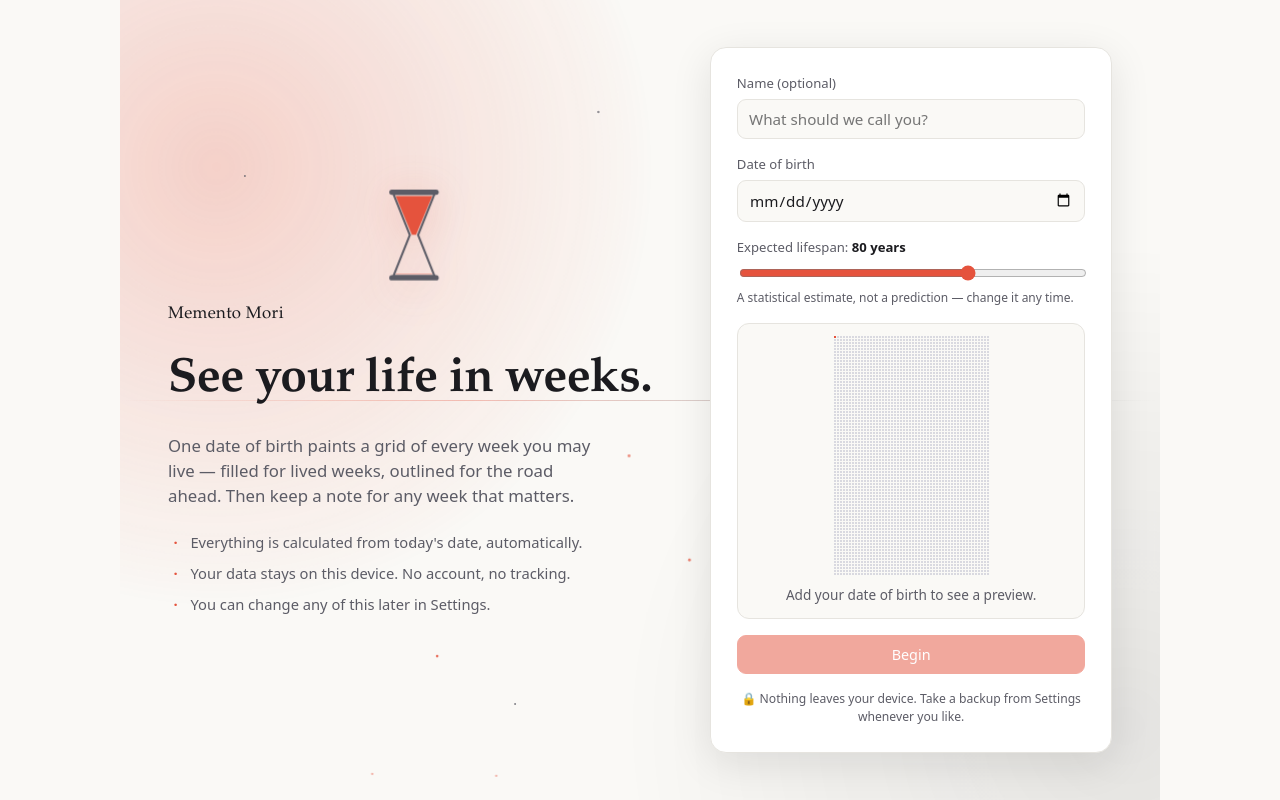
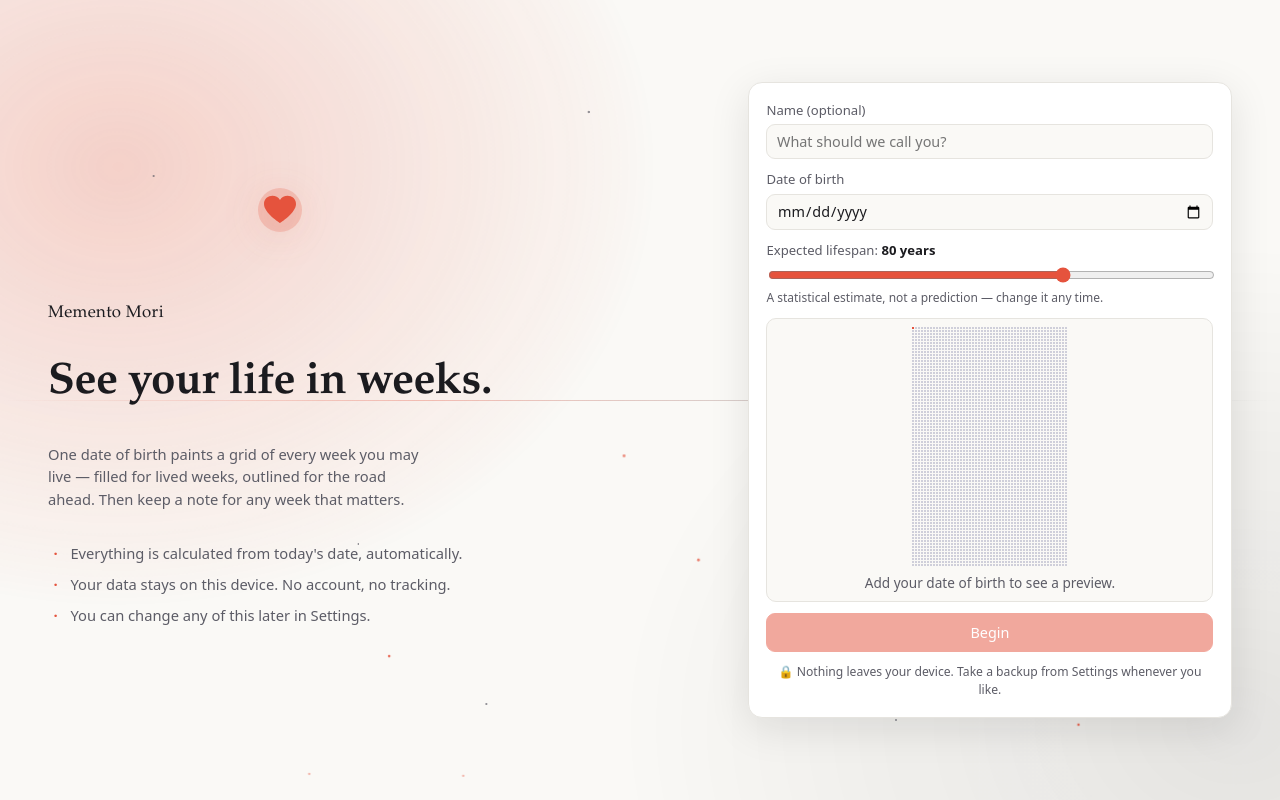
Before and after one commit to Aravind-Env/memento-mori-web, a React (Vite) app: page / in a window 1280 px wide. Built offline with nearby package versions, Linux system fonts and the light colour scheme.

Commit message:
Refine life grid with sacred-geometry aura and rework life/death onboarding art

```diff
--- a/src/features/grid/LifeGrid.tsx
+++ b/src/features/grid/LifeGrid.tsx
@@ -124,6 +124,10 @@ export function LifeGrid({
 
   return (
     <div className={`life-grid${reduceMotion ? ' reduce-motion' : ''}`}>
+      <div className="life-grid__aura" aria-hidden="true">
+        <span className="life-grid__glow" />
+        <GeometryBackdrop />
+      </div>
       <div className="life-grid__scroll" ref={scrollRef}>
         <div className="life-grid__inner">
           <div className="life-grid__toprow" style={{ paddingLeft: ROW_LABEL_W }}>
@@ -168,6 +172,7 @@ export function LifeGrid({
                     gridTemplateColumns: `repeat(${WEEKS_PER_YEAR}, ${cellSize}px)`,
                     gridTemplateRows: `${cellSize}px`,
                     gap,
+                    animationDelay: `${Math.min(row, 45) * 22}ms`,
                   }}
                 >
                   {Array.from({ length: WEEKS_PER_YEAR }, (_, col) => {
@@ -206,3 +211,52 @@ export function LifeGrid({
     </div>
   )
 }
+
+/** Sacred-geometry backdrop: slowly counter-rotating rings, polygons and spokes. */
+function GeometryBackdrop() {
+  const spokes = Array.from({ length: 12 }, (_, i) => {
+    const a = (i * 30 * Math.PI) / 180
+    return (
+      <line
+        key={i}
+        x1={200 + Math.cos(a) * 50}
+        y1={200 + Math.sin(a) * 50}
+        x2={200 + Math.cos(a) * 190}
+        y2={200 + Math.sin(a) * 190}
+      />
+    )
+  })
+
+  return (
+    <div className="life-grid__geometry-layer">
+      <svg
+        className="life-grid__geometry"
+        viewBox="0 0 400 400"
+        preserveAspectRatio="xMidYMid slice"
+        aria-hidden="true"
+      >
+        <g className="geo geo--a">
+          <circle cx="200" cy="200" r="190" />
+          <circle cx="200" cy="200" r="142" />
+          <circle cx="200" cy="200" r="94" />
+          <circle cx="200" cy="200" r="50" />
+          {spokes}
+        </g>
+        <g className="geo geo--b">
+          <polygon points="200,20 356,290 44,290" />
+          <polygon points="200,380 44,110 356,110" />
+        </g>
+        <g className="geo geo--c">
+          <polygon points="200,58 322,200 200,342 78,200" />
+          <rect x="112" y="112" width="176" height="176" />
+        </g>
+      </svg>
+
+      <span className="geo-shape geo-shape--ring" />
+      <span className="geo-shape geo-shape--tri" />
+      <span className="geo-shape geo-shape--sq" />
+      <span className="geo-shape geo-shape--ring geo-shape--sm" />
+      <span className="geo-shape geo-shape--tri geo-shape--flip" />
+    </div>
+  )
+}
--- a/src/features/onboarding/Onboarding.tsx
+++ b/src/features/onboarding/Onboarding.tsx
@@ -37,7 +37,7 @@ export function Onboarding() {
       <OnboardingBackdrop />
       <section className="onboarding__intro">
         <div className="onboarding__art" aria-hidden="true">
-          <HourglassArt />
+          <LifeDeathArt />
         </div>
         <p className="brand">Memento Mori</p>
         <h1 className="onboarding__title">See your life in weeks.</h1>
@@ -139,38 +139,41 @@ function OnboardingBackdrop() {
   )
 }
 
-/** SVG hourglass whose sand falls in a loop, echoing time running between life and death. */
-function HourglassArt() {
+/**
+ * Animated "life and death" illustration: a warm, beating heart whose heartbeat
+ * line runs across the frame and settles into a cold, flat line — life fading
+ * into death — while leaves drift down from the far side. Loops slowly.
+ */
+function LifeDeathArt() {
   return (
-    <svg className="hourglass" viewBox="0 0 64 96" role="presentation">
+    <svg className="lifedeath" viewBox="0 0 260 104" role="presentation">
       <defs>
-        <clipPath id="mm-top-bulb">
-          <path d="M14 10 L50 10 L34 48 L30 48 Z" />
-        </clipPath>
-        <clipPath id="mm-bottom-bulb">
-          <path d="M30 48 L34 48 L50 86 L14 86 Z" />
-        </clipPath>
+        <linearGradient id="mm-life-death" x1="0" y1="0" x2="1" y2="0">
+          <stop offset="0%" className="lifedeath__stop lifedeath__stop--life" />
+          <stop offset="55%" className="lifedeath__stop lifedeath__stop--life" />
+          <stop offset="100%" className="lifedeath__stop lifedeath__stop--death" />
+        </linearGradient>
       </defs>
 
-      {/* Sand — top bulb drains while the bottom fills. */}
-      <g clipPath="url(#mm-top-bulb)">
-        <rect className="hourglass__sand hourglass__sand--top" x="12" y="10" width="40" height="40" />
-      </g>
-      <g clipPath="url(#mm-bottom-bulb)">
-        <rect className="hourglass__sand hourglass__sand--bottom" x="12" y="46" width="40" height="42" />
-      </g>
+      {/* Life: a heart that beats, with a soft expanding halo. */}
+      <circle className="lifedeath__halo" cx="34" cy="36" r="22" />
+      <path
+        className="lifedeath__heart"
+        d="M34 26c-4-7-16-5-16 4 0 9 16 19 16 19s16-10 16-19c0-9-12-11-16-4z"
+      />
 
-      {/* Falling grain. */}
-      <rect className="hourglass__grain" x="31.2" y="48" width="1.6" height="10" />
+      {/* The pulse: sharp beats at first, then a long flat line toward the end. */}
+      <path
+        className="lifedeath__line"
+        pathLength={100}
+        d="M6 64H46l5-20 9 40 9-30 5 10H112H250"
+      />
 
-      {/* Glass and frame. */}
-      <path
-        className="hourglass__glass"
-        d="M12 8 L52 8 L36 48 L52 88 L12 88 L28 48 Z"
-        fill="none"
-      />
-      <rect className="hourglass__frame" x="8" y="4" width="48" height="5" rx="2.5" />
-      <rect className="hourglass__frame" x="8" y="87" width="48" height="5" rx="2.5" />
+      {/* Death: leaves falling away from the flat (cold) side of the line. */}
+      <ellipse className="lifedeath__leaf lifedeath__leaf--1" cx="158" cy="26" rx="3" ry="5" />
+      <ellipse className="lifedeath__leaf lifedeath__leaf--2" cx="186" cy="40" rx="3" ry="5" />
+      <ellipse className="lifedeath__leaf lifedeath__leaf--3" cx="214" cy="20" rx="3" ry="5" />
+      <ellipse className="lifedeath__leaf lifedeath__leaf--4" cx="238" cy="38" rx="3" ry="5" />
     </svg>
   )
 }
--- a/src/index.css
+++ b/src/index.css
@@ -9,7 +9,8 @@
   --muted: #5c5c66;
   --border: #e6e4df;
   --lived: #2b2b33;
-  --future: #d9d9e0;
+  --future: #cfcfda;
+  --cell-border: rgba(20, 18, 16, 0.18);
   --accent: #e5533d;
   --accent-contrast: #ffffff;
   --shadow: rgba(20, 18, 16, 0.1);
@@ -24,6 +25,7 @@
   --border: #2a2a31;
   --lived: #d6d6e0;
   --future: #3a3a44;
+  --cell-border: rgba(255, 255, 255, 0.18);
   --accent: #ff7a63;
   --accent-contrast: #1b1b1f;
   --shadow: rgba(0, 0, 0, 0.5);
@@ -254,7 +256,7 @@ kbd {
   overflow: hidden;
   padding: clamp(0.9rem, 3vw, 1.8rem);
   width: 100%;
-  max-width: 1500px;
+  max-width: 1920px;
   margin: 0 auto;
 }
 .dashboard__grid {
@@ -273,6 +275,7 @@ kbd {
 
 /* ---------- Life grid ---------- */
 .life-grid {
+  position: relative;
   display: flex;
   flex: 1;
   flex-direction: column;
@@ -284,7 +287,141 @@ kbd {
   border-radius: 14px;
   padding: clamp(0.8rem, 2vw, 1.25rem);
 }
+/* Animated aura behind the grid cells (life breathing under the surface). */
+.life-grid__aura {
+  position: absolute;
+  inset: 0;
+  z-index: 0;
+  overflow: hidden;
+  pointer-events: none;
+  border-radius: inherit;
+}
+.life-grid__glow {
+  position: absolute;
+  inset: -30%;
+  background:
+    radial-gradient(
+      42% 52% at 16% 18%,
+      color-mix(in srgb, var(--accent) 16%, transparent),
+      transparent 70%
+    ),
+    radial-gradient(
+      48% 58% at 84% 86%,
+      color-mix(in srgb, var(--text) 9%, transparent),
+      transparent 72%
+    );
+  animation: gridGlow 15s ease-in-out infinite alternate;
+}
+.life-grid__geometry-layer {
+  position: absolute;
+  inset: 0;
+  overflow: hidden;
+}
+.life-grid__geometry {
+  position: absolute;
+  inset: -10%;
+  width: 120%;
+  height: 120%;
+  z-index: 0;
+  opacity: 0.85;
+}
+.life-grid__geometry .geo {
+  fill: none;
+  stroke: color-mix(in srgb, var(--text) 26%, transparent);
+  stroke-width: 1;
+  transform-origin: 200px 200px;
+  vector-effect: non-scaling-stroke;
+}
+.life-grid__geometry .geo--a {
+  animation: geoSpin 120s linear infinite;
+}
+.life-grid__geometry .geo--b {
+  stroke: color-mix(in srgb, var(--accent) 45%, transparent);
+  animation: geoSpinRev 90s linear infinite;
+}
+.life-grid__geometry .geo--c {
+  stroke: color-mix(in srgb, var(--accent) 30%, transparent);
+  stroke-dasharray: 6 10;
+  animation: geoSpin 160s linear infinite;
+}
+@keyframes geoSpin {
+  to {
+    transform: rotate(360deg);
+  }
+}
+@keyframes geoSpinRev {
+  to {
+    transform: rotate(-360deg);
+  }
+}
+/* Floating solid shapes drifting over the geometry. */
+.geo-shape {
+  position: absolute;
+  width: 30px;
+  height: 30px;
+  opacity: 0.28;
+}
+.geo-shape--sm {
+  width: 18px;
+  height: 18px;
+}
+.geo-shape--ring {
+  border: 2px solid color-mix(in srgb, var(--accent) 70%, transparent);
+  border-radius: 50%;
+  top: 14%;
+  left: 8%;
+  animation: geoDrift 22s ease-in-out infinite;
+}
+.geo-shape--tri {
+  background: color-mix(in srgb, var(--text) 45%, transparent);
+  clip-path: polygon(50% 0, 100% 100%, 0 100%);
+  bottom: 16%;
+  left: 22%;
+  animation: geoDrift 26s ease-in-out infinite reverse;
+}
+.geo-shape--sq {
+  border: 2px solid color-mix(in srgb, var(--text) 45%, transparent);
+  top: 24%;
+  right: 12%;
+  animation: geoDrift 30s ease-in-out infinite;
+}
+.geo-shape--sm.geo-shape--ring {
+  top: 62%;
+  left: auto;
+  right: 24%;
+  animation-duration: 19s;
+}
+.geo-shape--flip {
+  bottom: 24%;
+  right: 8%;
+  left: auto;
+  transform: rotate(180deg);
+  animation-duration: 24s;
+}
+@keyframes geoDrift {
+  0% {
+    transform: translate(0, 0) rotate(0deg);
+  }
+  50% {
+    transform: translate(18px, -22px) rotate(180deg);
+  }
+  100% {
+    transform: translate(0, 0) rotate(360deg);
+  }
+}
+@keyframes gridGlow {
+  from {
+    transform: scale(1) rotate(0deg);
+    opacity: 0.55;
+  }
+  to {
+    transform: scale(1.14) rotate(4deg);
+    opacity: 0.95;
+  }
+}
 .life-grid__scroll {
+  position: relative;
+  z-index: 1;
   flex: 1;
   min-height: 0;
   overflow: hidden;
@@ -292,6 +429,8 @@ kbd {
 .life-grid__inner {
   display: flex;
   flex-direction: column;
+  align-items: center;
+  justify-content: center;
   height: 100%;
   min-height: 0;
 }
@@ -313,7 +452,7 @@ kbd {
 }
 .life-grid__body {
   display: flex;
-  flex: 1;
+  flex: none;
   min-height: 0;
 }
 .life-grid__rowlabels {
@@ -336,12 +475,44 @@ kbd {
 }
 .life-grid__row {
   display: grid;
+  animation: rowReveal 0.5s ease both;
+}
+@keyframes rowReveal {
+  from {
+    opacity: 0;
+    transform: translateY(6px);
+  }
+  to {
+    opacity: 1;
+    transform: none;
+  }
+}
+
+/* Dashboard entrance: panels rise in, side cards stagger. */
+.dashboard__grid {
+  animation: panelIn 0.5s ease both;
+}
+.dashboard__side > * {
+  animation: panelIn 0.5s ease both;
+}
+.dashboard__side > *:nth-child(2) {
+  animation-delay: 0.1s;
+}
+@keyframes panelIn {
+  from {
+    opacity: 0;
+    transform: translateY(10px);
+  }
+  to {
+    opacity: 1;
+    transform: none;
+  }
 }
 
 .cell {
   position: relative;
   padding: 0;
-  border: none;
+  border: 1px solid var(--cell-border);
   border-radius: 2px;
   background: var(--future);
   cursor: pointer;
@@ -405,8 +576,15 @@ kbd {
 .reduce-motion .cell--current {
   animation: none;
 }
+.reduce-motion .life-grid__glow,
+.reduce-motion .life-grid__geometry .geo,
+.reduce-motion .geo-shape {
+  animation: none;
+}
 
 .life-grid__legend {
+  position: relative;
+  z-index: 1;
   flex: none;
   display: flex;
   flex-wrap: wrap;
@@ -532,7 +710,7 @@ kbd {
   gap: 0.5rem 1.5rem;
   justify-content: space-between;
   padding: 1rem clamp(0.9rem, 3vw, 1.8rem) 2rem;
-  max-width: 1500px;
+  max-width: 1920px;
   margin: 0 auto;
   font-size: 0.78rem;
   color: var(--muted);
@@ -740,20 +918,25 @@ kbd {
   position: fixed;
   inset: 0;
   overflow: hidden;
+  overscroll-behavior: none;
   display: grid;
-  grid-template-columns: minmax(0, 1.1fr) minmax(0, 0.9fr);
-  gap: clamp(1.5rem, 4vw, 3.5rem);
-  align-items: center;
-  align-content: center;
-  max-width: 1040px;
-  height: 100dvh;
+  grid-template-columns: minmax(0, 1.15fr) minmax(0, 0.85fr);
+  gap: clamp(1.2rem, 3.5vw, 3rem);
+  align-items: stretch;
+  align-content: safe center;
+  max-width: 1400px;
   margin: 0 auto;
-  padding: clamp(1.2rem, 4vw, 3rem);
+  padding: clamp(1rem, 3.5vh, 2.2rem) clamp(1rem, 4vw, 3rem);
 }
 .onboarding__intro,
 .onboarding__form {
   position: relative;
   z-index: 1;
+}
+.onboarding__intro {
+  display: flex;
+  flex-direction: column;
+  justify-content: center;
 }
 
 /* ---------- Onboarding backdrop (life & death) ---------- */
@@ -873,88 +1056,142 @@ kbd {
   }
 }
 
-/* ---------- Hourglass ---------- */
+/* ---------- Life & death illustration ---------- */
 .onboarding__art {
   display: flex;
   justify-content: center;
   margin-bottom: 0.4rem;
 }
-.hourglass {
-  width: 66px;
-  height: 100px;
+.lifedeath {
+  width: min(260px, 78%);
+  height: auto;
   overflow: visible;
   filter: drop-shadow(0 6px 20px color-mix(in srgb, var(--accent) 22%, transparent));
 }
-.hourglass__glass {
-  stroke: var(--muted);
-  stroke-width: 2;
+.lifedeath__stop--life {
+  stop-color: var(--accent);
+}
+.lifedeath__stop--death {
+  stop-color: var(--muted);
+}
+.lifedeath__heart {
+  fill: var(--accent);
+  transform-box: fill-box;
+  transform-origin: center;
+  animation: heartBeat 1.5s ease-in-out infinite;
+}
+.lifedeath__halo {
+  fill: var(--accent);
+  transform-box: fill-box;
+  transform-origin: center;
+  animation: heartHalo 1.5s ease-in-out infinite;
+}
+/* Draws the pulse left-to-right, holds it as a flat line, then begins again. */
+.lifedeath__line {
+  fill: none;
+  stroke: url(#mm-life-death);
+  stroke-width: 2.5;
+  stroke-linecap: round;
   stroke-linejoin: round;
+  stroke-dasharray: 100;
+  stroke-dashoffset: 100;
+  animation: pulseLine 6s ease-in-out infinite;
 }
-.hourglass__frame {
+.lifedeath__leaf {
   fill: var(--muted);
+  opacity: 0;
+  transform-box: fill-box;
+  transform-origin: center;
+  animation: leafFall 5s ease-in-out infinite;
 }
-.hourglass__sand {
-  fill: var(--accent);
+.lifedeath__leaf--2 {
+  animation-delay: 1.2s;
 }
-.hourglass__sand--top {
-  transform-origin: 32px 10px;
-  animation: sandDrain 8s ease-in-out infinite;
+.lifedeath__leaf--3 {
+  animation-delay: 0.6s;
+  animation-duration: 5.8s;
 }
-.hourglass__sand--bottom {
-  transform-origin: 32px 88px;
-  animation: sandFill 8s ease-in-out infinite;
+.lifedeath__leaf--4 {
+  animation-delay: 2.1s;
+  animation-duration: 4.6s;
 }
-.hourglass__grain {
-  fill: var(--accent);
-  animation: grainFall 8s ease-in-out infinite;
-}
-@keyframes sandDrain {
+
+@keyframes heartBeat {
   0%,
-  6% {
-    transform: scaleY(1);
+  100% {
+    transform: scale(1);
   }
-  88%,
-  100% {
-    transform: scaleY(0.06);
+  12% {
+    transform: scale(1.2);
+  }
+  26% {
+    transform: scale(1);
+  }
+  40% {
+    transform: scale(1.12);
   }
 }
-@keyframes sandFill {
-  0%,
-  6% {
-    transform: scaleY(0.06);
+@keyframes heartHalo {
+  0% {
+    transform: scale(1);
+    opacity: 0.22;
   }
-  88%,
+  30% {
+    transform: scale(1.45);
+    opacity: 0;
+  }
   100% {
-    transform: scaleY(1);
+    transform: scale(1.45);
+    opacity: 0;
   }
 }
-@keyframes grainFall {
-  0%,
-  8%,
+@keyframes pulseLine {
+  0% {
+    stroke-dashoffset: 100;
+    opacity: 1;
+  }
+  60% {
+    stroke-dashoffset: 0;
+    opacity: 1;
+  }
+  88% {
+    stroke-dashoffset: 0;
+    opacity: 0.5;
+  }
   100% {
+    stroke-dashoffset: 0;
+    opacity: 0.5;
+  }
+}
+@keyframes leafFall {
+  0% {
+    transform: translateY(-10px) rotate(0deg);
     opacity: 0;
   }
-  20%,
-  72% {
-    opacity: 1;
+  20% {
+    opacity: 0.85;
+  }
+  100% {
+    transform: translateY(48px) rotate(150deg);
+    opacity: 0;
   }
 }
 .onboarding__title {
-  font-size: clamp(2rem, 4.5vw, 3rem);
+  font-size: clamp(1.7rem, min(4.5vw, 5.5vh), 3rem);
   margin: 0.4rem 0 0.8rem;
 }
 .onboarding__lead {
-  font-size: 1.05rem;
+  font-size: clamp(0.92rem, min(1.15vw, 2.1vh), 1.05rem);
   color: var(--muted);
   max-width: 44ch;
 }
 .onboarding__points {
   list-style: none;
   padding: 0;
-  margin: 1.4rem 0 0;
+  margin: clamp(0.8rem, 2.2vh, 1.4rem) 0 0;
   display: flex;
   flex-direction: column;
-  gap: 0.55rem;
+  gap: clamp(0.35rem, 1.2vh, 0.55rem);
   color: var(--muted);
   font-size: 0.92rem;
 }
@@ -972,23 +1209,31 @@ kbd {
 .onboarding__form {
   background: var(--surface);
   border: 1px solid var(--border);
-  border-radius: 16px;
-  padding: clamp(1.1rem, 3vw, 1.6rem);
+  border-radius: 14px;
+  padding: clamp(0.75rem, 2vw, 1.1rem);
   display: flex;
   flex-direction: column;
-  gap: 1rem;
+  justify-content: center;
+  gap: clamp(0.5rem, 1.4vh, 0.75rem);
   box-shadow: 0 10px 40px var(--shadow);
+}
+.onboarding__form .field {
+  gap: 0.25rem;
+}
+.onboarding__form .field__input {
+  padding: 0.42rem 0.6rem;
+  font-size: 0.9rem;
 }
 .onboarding__preview {
   display: flex;
   flex-direction: column;
   align-items: center;
-  gap: 0.6rem;
-  padding: 0.8rem;
+  gap: 0.4rem;
+  padding: 0.5rem;
   background: var(--bg);
   border: 1px solid var(--border);
-  border-radius: 12px;
-  min-height: 120px;
+  border-radius: 10px;
+  min-height: clamp(64px, 15vh, 104px);
   justify-content: center;
 }
 .onboarding__preview-stat {
@@ -1100,19 +1345,24 @@ kbd {
   .onboarding__glow,
   .onboarding__stars,
   .ember,
-  .hourglass__sand--top,
-  .hourglass__sand--bottom,
-  .hourglass__grain {
+  .lifedeath__heart,
+  .lifedeath__halo,
+  .lifedeath__line,
+  .lifedeath__leaf,
+  .life-grid__glow,
+  .life-grid__geometry .geo,
+  .geo-shape,
+  .life-grid__row,
+  .dashboard__grid,
+  .dashboard__side > * {
     animation: none;
   }
   .ember,
-  .hourglass__grain {
+  .lifedeath__leaf {
     opacity: 0;
   }
-  .hourglass__sand--top {
-    transform: scaleY(1);
-  }
-  .hourglass__sand--bottom {
-    transform: scaleY(0.5);
+  .lifedeath__line {
+    stroke-dashoffset: 0;
+    opacity: 1;
   }
 }
```
